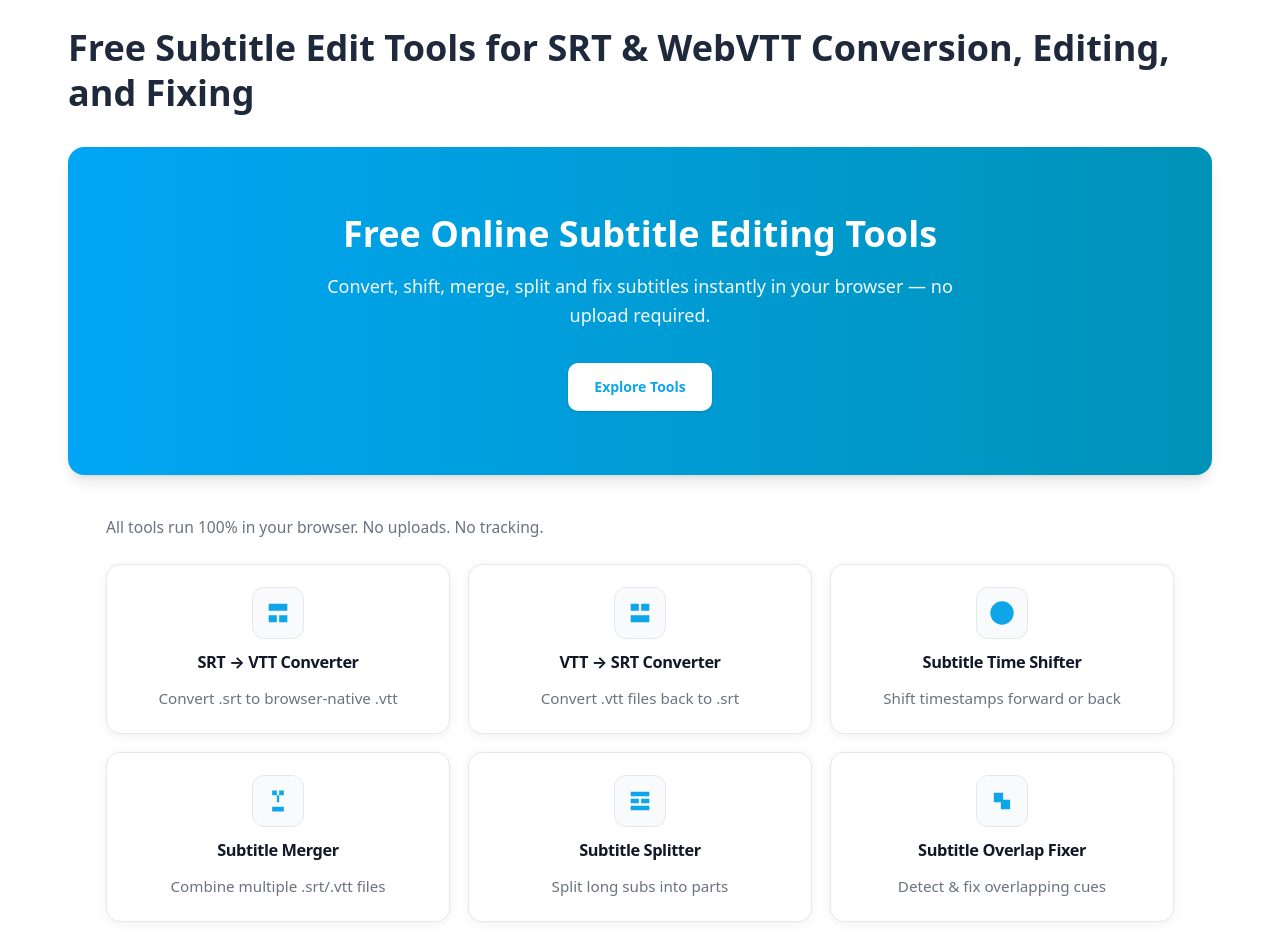
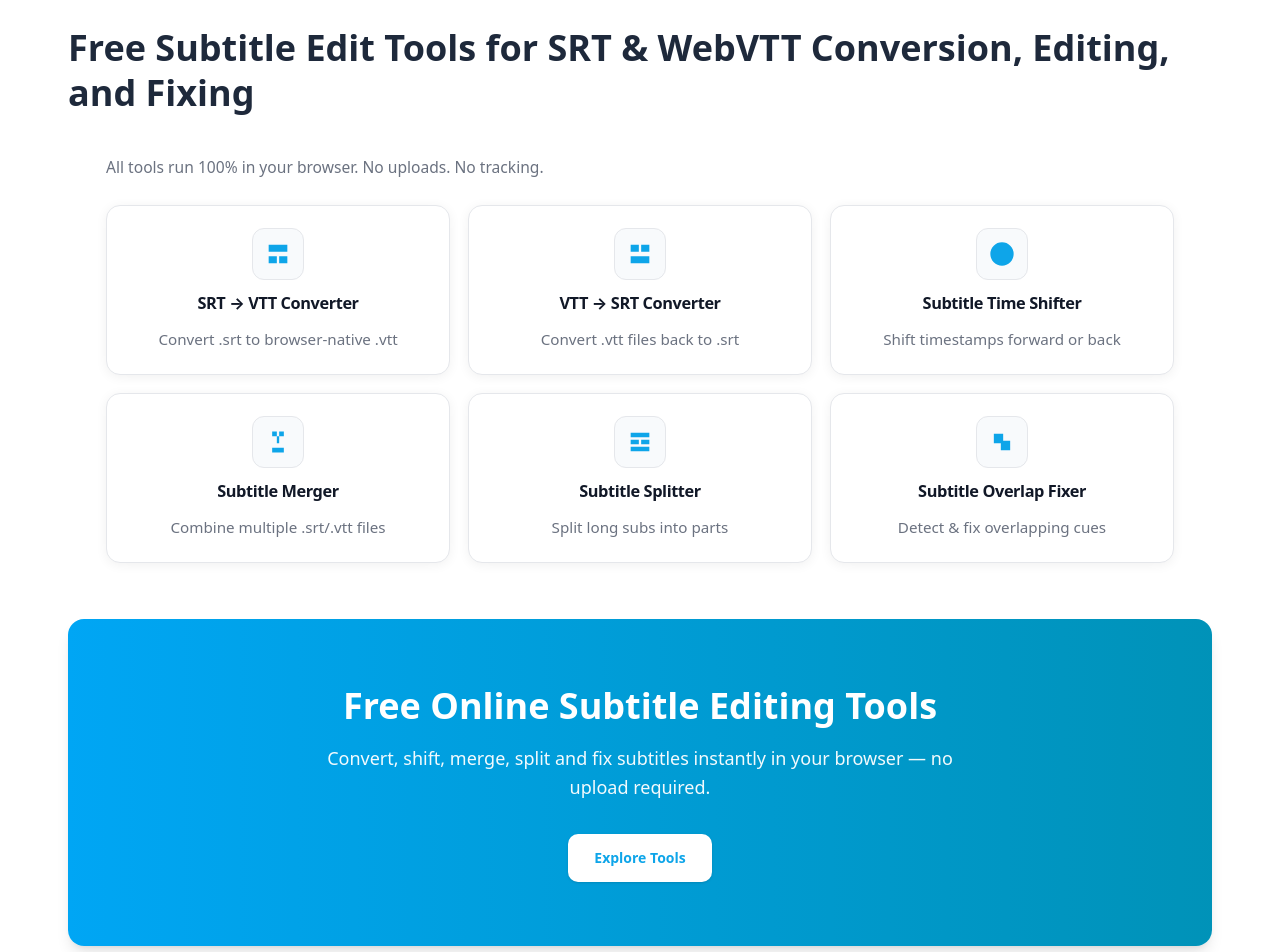
Before and after one commit to kevinrato17/subtitlesedit, a Next.js app: page / in a window 1280 px wide. Shown: the part 80-1032 px from the top of the page. Built offline with nearby package versions, Linux system fonts and the light colour scheme.

Commit message:
Integrate HubGrid component into index page for enhanced content display and adjust padding for better layout consistency.

```diff
--- a/pages/index.js
+++ b/pages/index.js
@@ -346,7 +346,9 @@ export default function Home() {
             </header>
 
             <div className="entry-content clear px-0" itemProp="text">
-              <div className="px-4 pb-2 pt-6 sm:px-6 lg:px-[3rem]">
+              <HubGrid />
+
+              <div className="px-4 pb-2 pt-2 sm:px-6 lg:px-[3rem]">
                 <div className="overflow-hidden rounded-2xl bg-gradient-to-r from-sky-500 to-cyan-600 px-6 py-14 text-center shadow-lg sm:px-10 sm:py-16">
                   <p className="text-3xl font-bold leading-tight text-white md:text-4xl">
                     Free Online Subtitle Editing Tools
@@ -363,8 +365,6 @@ export default function Home() {
                   </a>
                 </div>
               </div>
-
-              <HubGrid />
 
               <div className={section}>
                 <h2 className={h2}>
```
